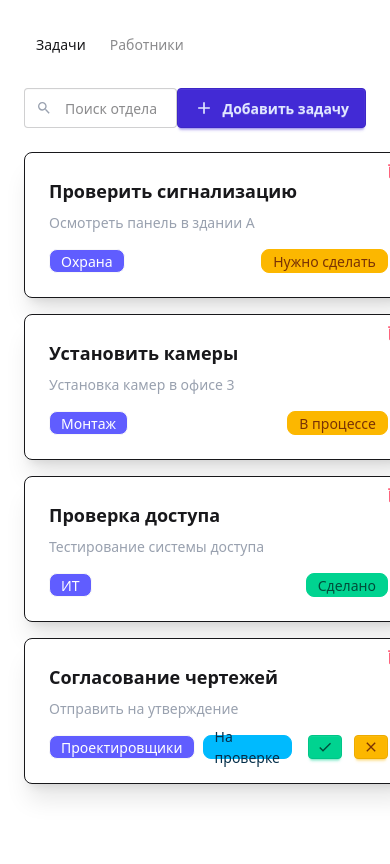
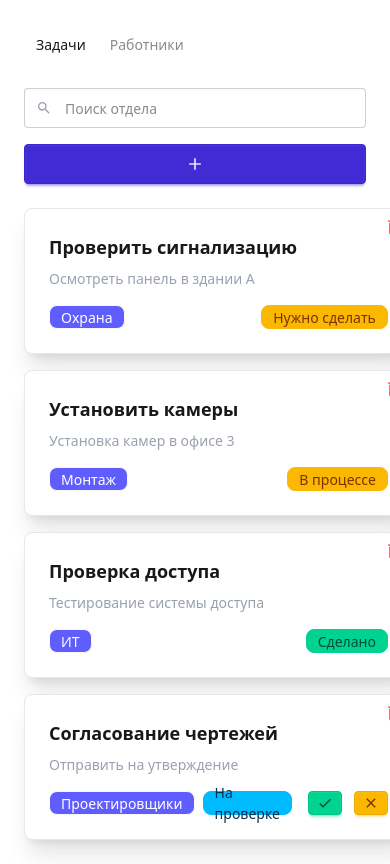
Before and after one commit to IvanSobolev/KodInternship2025.Frontend, a React (Vite) app: page / in a window 390 px wide. Shown: the top 864 px of the page. Built offline with nearby package versions, Linux system fonts and the light colour scheme.

Commit message:
feat: Added animation added adaptability and changed the design

```diff
--- a/package.json
+++ b/package.json
@@ -11,6 +11,7 @@
   },
   "dependencies": {
     "@tailwindcss/vite": "^4.1.6",
+    "framer-motion": "^12.11.3",
     "react": "^19.1.0",
     "react-dom": "^19.1.0",
     "react-icons": "^5.5.0"
--- a/src/App.tsx
+++ b/src/App.tsx
@@ -1,5 +1,6 @@
 import {useTaskManager} from "./hooks/useTaskManager"
 import { MdAdd, MdClose, MdSearch, MdCheck, MdDelete } from 'react-icons/md';
+import { AnimatePresence, motion } from 'framer-motion';
 
 export default function App() {
   const {
@@ -30,27 +31,39 @@ export default function App() {
       <a role="tab" className={`tab ${tab === 'workers' ? 'tab-active' : ''}`} onClick={() => setTab('workers')}>Работники</a>
     </div>
 
-      <div className={`${tab === 'tasks' ? '' : 'hidden'}`}>
-        <div className="flex justify-between mb-6">
-        <div className="relative z-0">
+    <AnimatePresence mode="wait">
+      {tab === 'tasks' && (
+        <motion.div
+          key="tasks"
+          initial={{ opacity: 0, x: -30, scale: 0.98 }}
+          animate={{ opacity: 1, x: 0, scale: 1 }}
+          exit={{ opacity: 0, x: 30, scale: 0.98 }}
+          transition={{
+            duration: 0.4,
+            ease: [0.25, 0.1, 0.25, 1]
+          }}
+        >
+
+          <div className="flex flex-col sm:flex-row sm:justify-between sm:items-center gap-4 mb-6">
+            <div className="relative z-0 w-full sm:max-w-xs">
               <MdSearch className="absolute left-3 top-1/2 -translate-y-1/2 text-gray-400 pointer-events-none z-10" />
               <input
                 type="text"
-              className="input input-bordered pl-10"
+                className="input input-bordered pl-10 w-full"
                 placeholder="Поиск отдела"
                 value={filterDepartment}
                 onChange={e => setFilterDepartment(e.target.value)}
               />
             </div>
 
-          <button className="btn btn-primary flex items-center gap-2" onClick={() => setShowTaskModal(true)}>
-            <MdAdd size={20} /> Добавить задачу
+            <button className="btn btn-primary flex items-center justify-center gap-2 w-full sm:w-auto" onClick={() => setShowTaskModal(true)}>
+              <MdAdd size={20} /> <span className="hidden sm:inline">Добавить задачу</span>
             </button>
           </div>
 
           <div className="grid gap-4 sm:grid-cols-1 md:grid-cols-2 lg:grid-cols-3">
             {filteredTasks.map(task => (
-            <div key={task.id} className="card shadow-xl border bg-base-100">
+              <div key={task.id} className="card shadow-xl border border-gray-200 dark:border-gray-700 bg-base-100">
                 <div className="card-body relative">
                   <button
                     className="absolute top-2 right-2 text-error"
@@ -82,16 +95,24 @@ export default function App() {
               </div>
             ))}
           </div>
-      </div>
+        </motion.div>
+      )}
 
-      <div className={`${tab === 'workers' ? '' : 'hidden'}`}>
-        <button className="btn btn-primary mb-6 flex items-center gap-2" onClick={() => setShowWorkerModal(true)}>
-          <MdAdd size={20} /> Добавить работника
+      {tab === 'workers' && (
+        <motion.div
+          key="workers"
+          initial={{ opacity: 0, x: 10 }}
+          animate={{ opacity: 1, x: 0 }}
+          exit={{ opacity: 0, x: -10 }}
+          transition={{ duration: 0.3 }}
+        >
+          <button className="btn btn-primary mb-6 flex items-center gap-2 w-full sm:w-auto" onClick={() => setShowWorkerModal(true)}>
+            <MdAdd size={20} /> <span className="hidden sm:inline">Добавить работника</span>
           </button>
 
           <div className="grid gap-4 sm:grid-cols-1 md:grid-cols-2 lg:grid-cols-3">
             {workers.map(w => (
-            <div key={w.id} className="card shadow-xl border bg-base-100">
+              <div key={w.id} className="card shadow-xl border border-gray-200 dark:border-gray-700 bg-base-100">
                 <div className="card-body">
                   <h2 className="card-title text-lg">{w.name}</h2>
                   <p className="text-sm text-gray-400">@{w.telegram}</p>
@@ -100,9 +121,10 @@ export default function App() {
               </div>
             ))}
           </div>
-      </div>
+        </motion.div>
+      )}
+    </AnimatePresence>
 
-      {/* Модалка задачи */}
     <dialog className={`modal ${showTaskModal ? 'modal-open' : ''}`}>
       <div className="modal-box">
         <h3 className="font-bold text-lg mb-4">Новая задача</h3>
@@ -116,7 +138,6 @@ export default function App() {
       </div>
     </dialog>
 
-      {/* Модалка работника */}
     <dialog className={`modal ${showWorkerModal ? 'modal-open' : ''}`}>
       <div className="modal-box">
         <h3 className="font-bold text-lg mb-4">Новый работник</h3>
```
Also changed, not shown: 1 other file (tests, documents, lock files or other folders). Lines whose indentation alone changed are shown as unchanged.
